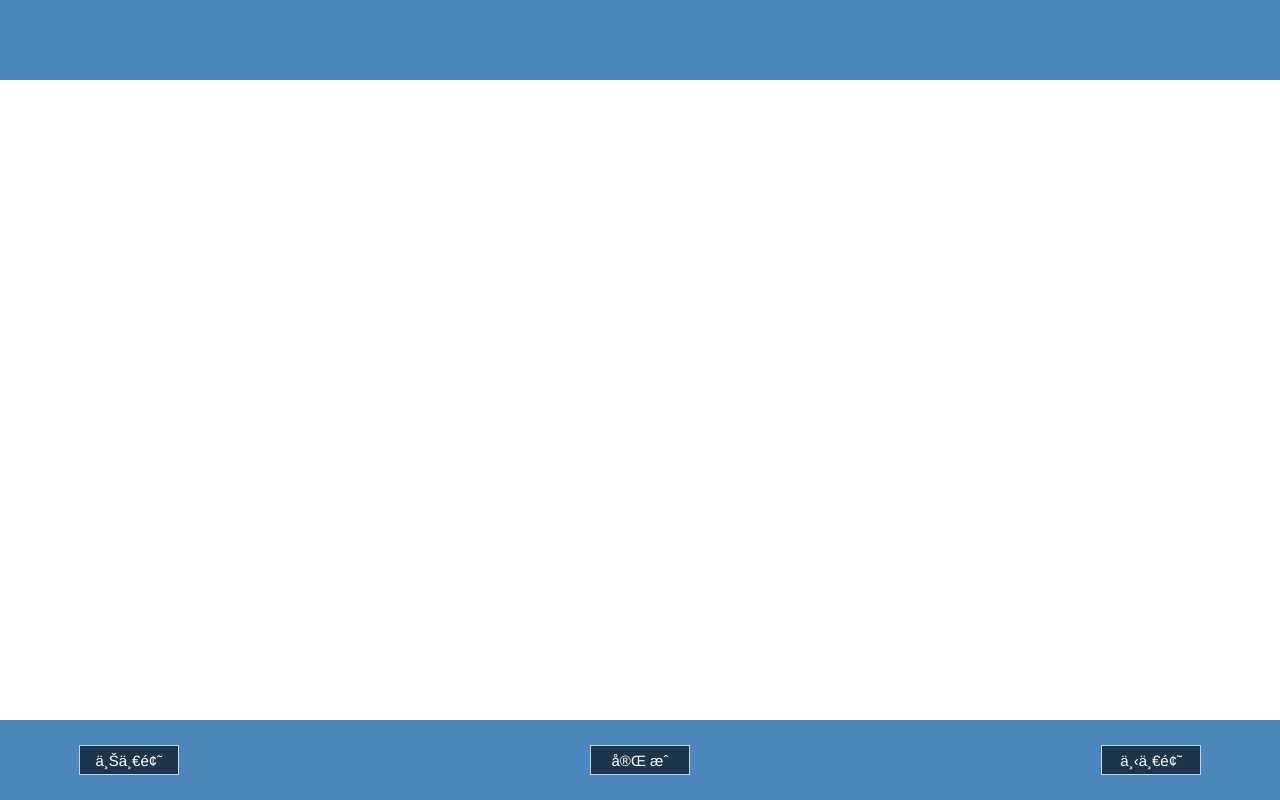
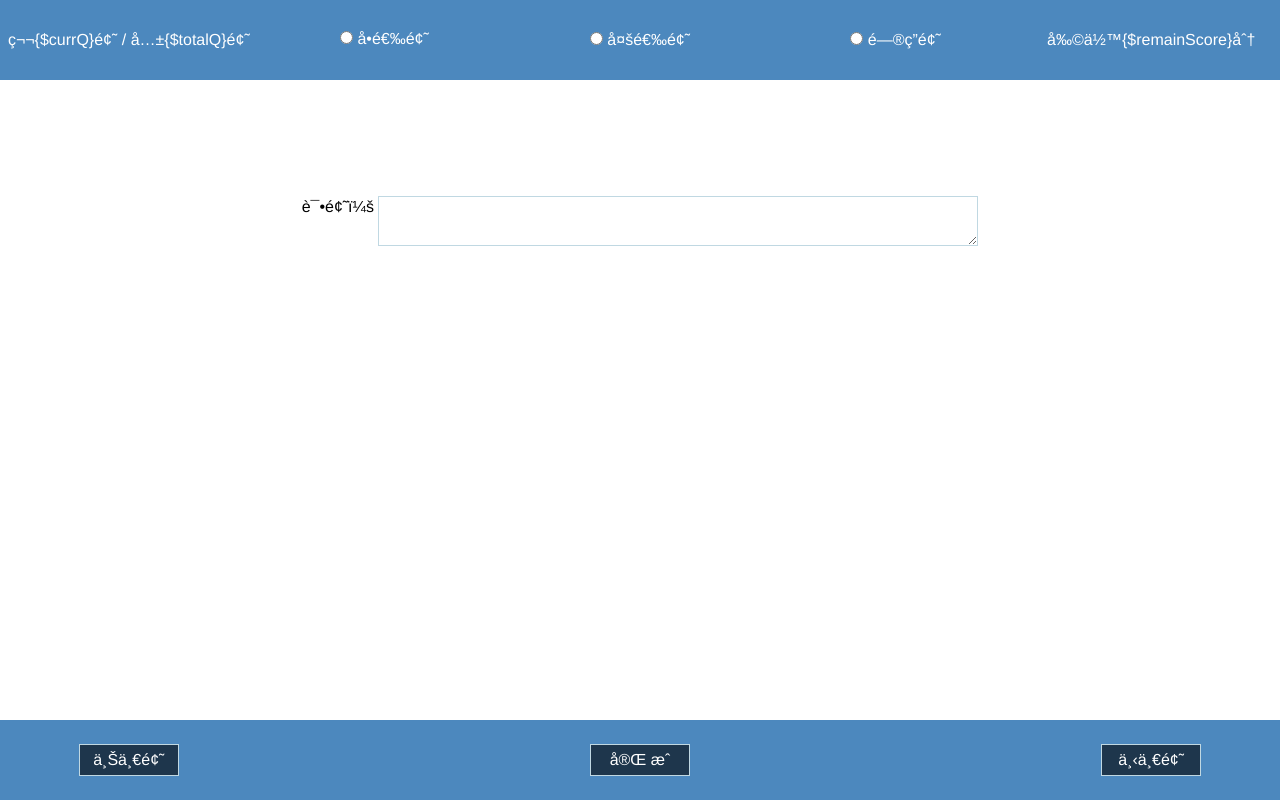
Before and after one commit to RichardWuTry/Utility, a PHP site: page /DbName/Tpl/Question/add.html in a window 1280 px wide. Run offline with PHP 8.4, Linux system fonts and the light colour scheme; some libraries are stand-ins or nearby versions.

Commit message:
update Exam app

```diff
--- a/Public/css/examPaper.css
+++ b/Public/css/examPaper.css
@@ -36,22 +36,43 @@
 	color: #FF0000;
 }
 
-footer table {
+header table, footer table {
 	width: 100%;
 	height: 100%;
+	font-size: 16px;
+	color: #FFFFFF;
 }
 
-footer td{
+header td, footer td{
 	width: 20%;
 	text-align: center;
 	vertical-align: middle;
 }
 
 .footer-btn {
-	display: inline-block;
-	font-size: 15px;
 	width: 100px;
-	height: 30px;
+	height: 32px;
 	background-color: #1E364C;
 	color: #FFFFFF;
+	font-size: 16px;
 }
+
+.width-l {
+	width: 600px;
+}
+
+.width-s {
+	width: 100px;
+}
+
+.height-l {
+	height: 120px;
+}
+
+.height-s {
+	height: 50px;
+}
+
+.vertical-top {
+	vertical-align: top;
+}
--- a/Tpl/Question/add.html
+++ b/Tpl/Question/add.html
@@ -8,7 +8,23 @@
 <body>
 	<form method="post" action="__URL__/saveQuestion" id="addQuestionForm">
 		<header>
-
+			<table>
+				<tr>
+					<td>第{$currQ}题 / 共{$totalQ}题</td>
+					<td>
+						<label><input type="radio" name="ctrlType" value="radio" /> 单选题</label>
+					</td>
+					<td>
+						<label><input type="radio" name="ctrlType" value="checkbox" /> 多选题</label>
+					</td>
+					<td>
+						<label><input type="radio" name="ctrlType" value="textarea" /> 问答题</label>
+					</td>
+					<td>
+						剩余<span id="remainScore">{$remainScore}</span>分
+					</td>
+				</tr>
+			</table>
 		</header>
 		<section id="content">
 			<div id="main">
@@ -16,6 +32,12 @@
 					<span id="helpMsg" class="hide"></span>
 				</div>
 				<div id="qBody">
+					<div>
+						<p>
+							<label for="question_name" class="vertical-top">试题：</label>
+							<textarea id="question_name" name="question_name" class="width-l height-s"></textarea>
+						</p>
+					</div>
 				</div>
 			</div>
 		</section>
```
Also changed, not shown: Lib/Action/QuestionAction.class.php (+4 -4 lines), Tpl/Paper/create.html (+5 -22 lines).
